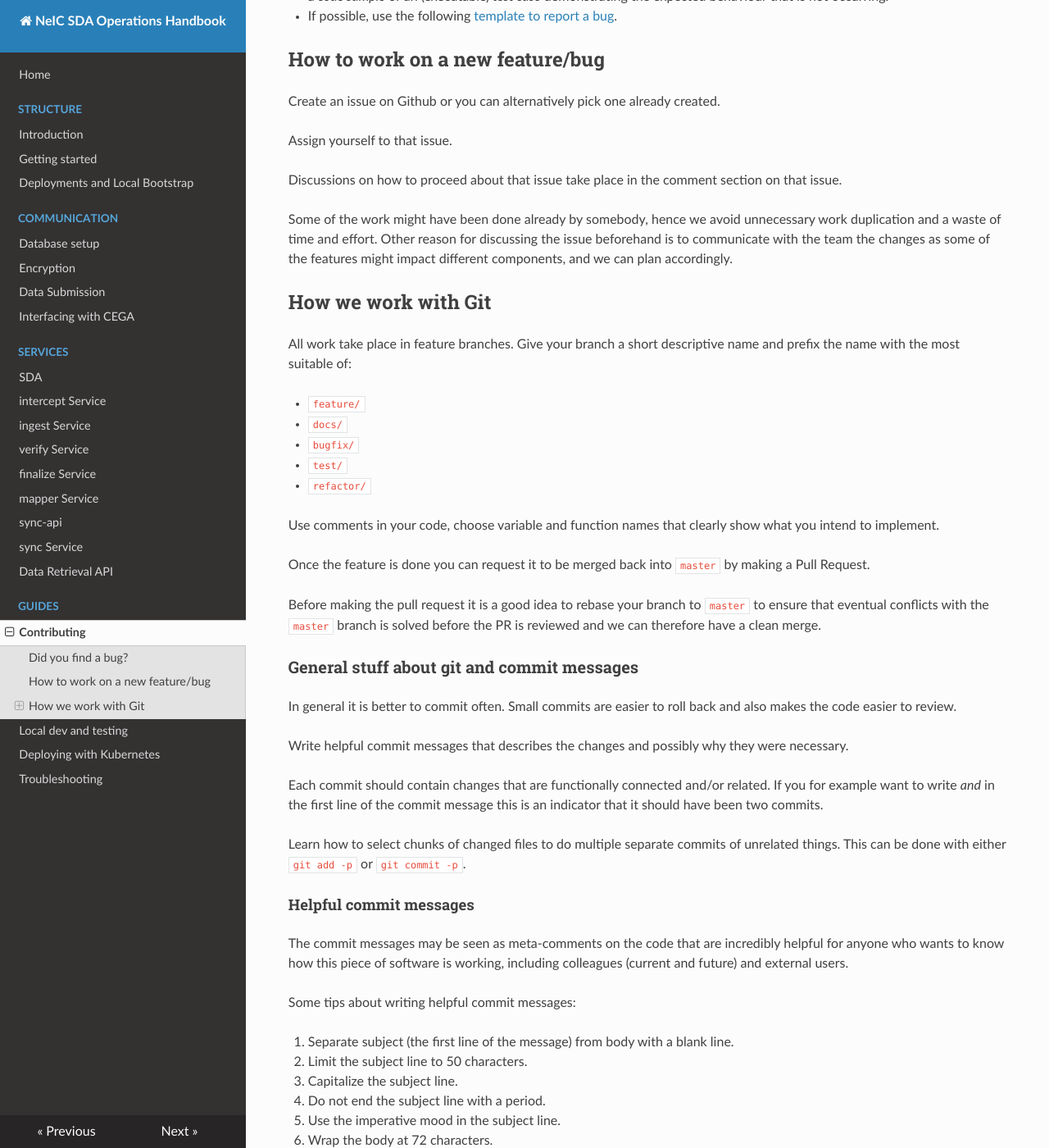
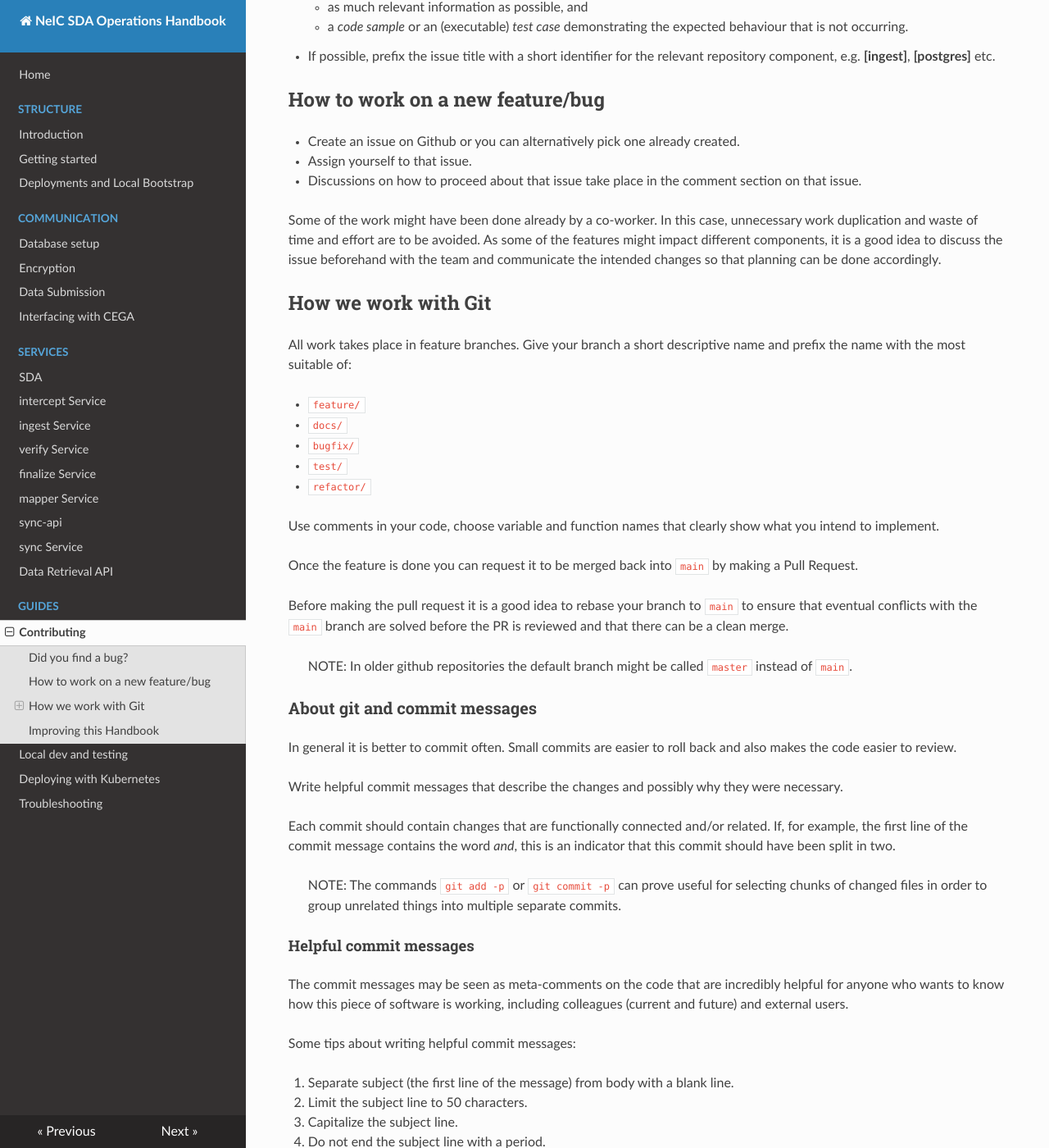
Before and after one commit to neicnordic/neic-sda, an MkDocs documentation site: the page built from docs/CONTRIBUTING.md, in a window 1280 px wide and 1400 px high, scrolled down 400 px. Shown: the whole window at 82% size. Built offline with MkDocs 1.6.1, drawn with Linux system fonts in a browser that asks for light colours; nearby versions of some CDN libraries; some of the changed text lies outside the part shown.

Commit message:
update contribution guide section

```diff
--- a/docs/CONTRIBUTING.md
+++ b/docs/CONTRIBUTING.md
@@ -4,54 +4,55 @@
 
 ## Did you find a bug?
 
-* Ensure that the bug was not already reported by [searching under Issues].
+- Ensure that the bug was not already reported by [searching under Issues] in the `neicnordic/sensitive-data-archive` [NeIC Github repo].
 
-* If you're unable to find an (open) issue addressing the problem, [open a new one]. Be sure to prefix the issue title with **[BUG]** and to include:
+- If you're unable to find an (open) issue addressing the problem, open a new one by using the following [template to report a bug]. Be sure to include:
 
-  - a *clear* description,
-  - as much relevant information as possible, and
-  - a *code sample* or an (executable) *test case* demonstrating the expected behaviour that is not occurring.
+      - a *clear* description,
+      - as much relevant information as possible, and
+      - a *code sample* or an (executable) *test case* demonstrating the expected behaviour that is not occurring.
 
-* If possible, use the following [template to report a bug].
-
+- If possible, prefix the issue title with a short identifier for the relevant repository component, e.g. **[ingest]**, **[postgres]** etc.
 
 ## How to work on a new feature/bug
 
-Create an issue on Github or you can alternatively pick one already created.
+- Create an issue on Github or you can alternatively pick one already created.
 
-Assign yourself to that issue.
+- Assign yourself to that issue.
 
-Discussions on how to proceed about that issue take place in the comment section on that issue.
+- Discussions on how to proceed about that issue take place in the comment section on that issue.
 
-Some of the work might have been done already by somebody, hence we avoid unnecessary work duplication and a waste of time and effort. Other reason for discussing the issue beforehand is to communicate with the team the changes as some of the features might impact different components, and we can plan accordingly.
+Some of the work might have been done already by a co-worker. In this case, unnecessary work duplication and waste of time and effort are to be avoided. As some of the features might impact different components, it is a good idea to discuss the issue beforehand with the team and communicate the intended changes so that planning can be done accordingly.
 
 ## How we work with Git
 
-All work take place in feature branches. Give your branch a short descriptive name and prefix the name with the most suitable of:
+All work takes place in feature branches. Give your branch a short descriptive name and prefix the name with the most suitable of:
 
-   * `feature/`
-   * `docs/`
-   * `bugfix/`
-   * `test/`
-   * `refactor/`
+- `feature/`
+- `docs/`
+- `bugfix/`
+- `test/`
+- `refactor/`
 
 Use comments in your code, choose variable and function names that clearly show what you intend to implement.
 
-Once the feature is done you can request it to be merged back into `master` by making a Pull Request.
+Once the feature is done you can request it to be merged back into `main` by making a Pull Request.
 
-Before making the pull request it is a good idea to rebase your branch to `master` to ensure that eventual conflicts with the `master` branch is solved before the PR is reviewed and we can therefore have a clean merge.
+Before making the pull request it is a good idea to rebase your branch to `main` to ensure that eventual conflicts with the `main` branch are solved before the PR is reviewed and that there can be a clean merge.
+> NOTE:
+> In older github repositories the default branch might be called `master` instead of `main`.
 
 
-### General stuff about git and commit messages
+### About git and commit messages
 
 In general it is better to commit often. Small commits are easier to roll back and also makes the code easier to review.
 
-Write helpful commit messages that describes the changes and possibly why they were necessary.
+Write helpful commit messages that describe the changes and possibly why they were necessary.
 
-Each commit should contain changes that are functionally connected and/or related. If you for example want to write _and_ in the first line of the commit message this is an indicator that it should have been two commits.
+Each commit should contain changes that are functionally connected and/or related. If, for example, the first line of the commit message contains the word *and*, this is an indicator that this commit should have been split in two.
 
-Learn how to select chunks of changed files to do multiple separate commits of unrelated things. This can be done with either `git add -p` or `git commit -p`.
-
+> NOTE:
+> The commands `git add -p` or `git commit -p` can prove useful for selecting chunks of changed files in order to group unrelated things into multiple separate commits.
 
 #### Helpful commit messages
 
@@ -74,30 +75,41 @@
 
 A code review is initiated when someone has made a Pull Request in the appropriate repo on github.
 
-Work should not continue on the branch _unless_ it is a [Draft Pull Request](https://github.blog/2019-02-14-introducing-draft-pull-requests/). Once the PR is marked ready the review can start.
+Work should not continue on the branch *unless* it is a [Draft Pull Request](https://github.blog/2019-02-14-introducing-draft-pull-requests/). Once the PR is marked ready the review can start.
 
-The initiator of the PR should recruit [@sensitive-data-development-collaboration](https://github.com/orgs/neicnordic/teams/sensitive-data-development-collaboration) team that get assigned reviewer duty on the branch.
+The initiator of the PR should assign the [@sensitive-data-development-collaboration](https://github.com/orgs/neicnordic/teams/sensitive-data-development-collaboration) team for reviewer duty on the branch.
 
-Other people may also look at and review the code.
+Other people may also look at the PR and review the code.
 
-A reviewers job is to:
+A reviewer's job is to:
 
-  * Write polite and friendly comments - remember that it can be tough to have other people criticizing your work, a little kindness goes a long way. This does not mean we should not comment on things that need to be changed of course.
-  * Read the code and make sure it is understandable
-  * Make sure that commit messages and commits are structured so that it is possible to understand why certain changes were made.
-  * Ensure that the test-suite covers the new behavior
+- Write polite and friendly comments - remember that it can be tough to have other people criticizing your work, a little kindness goes a long way. This does not mean we should not comment on things that need to be changed of course.
+- Read the code and make sure it is understandable
+- Make sure that commit messages and commits are structured so that it is possible to understand why certain changes were made.
+- Ensure that the test-suite covers the new behavior
 
-It is _not_ the reviewers job to checkout and run the code - that is what the test-suite is for.
+It is *not* the reviewer's job to checkout and run the code - that is what the test-suite is for.
 
-Once at least 3 reviews from 3 different partners are positive the Pull Request can be _merged_ into `master` and the feature branch deleted.
+Once at least 3 reviews from 3 different partners are positive, the Pull Request can be *merged* into `main` and the feature branch deleted.
 
-If it takes long for some partner to review code we try to contact them on slack to see what the problem is and if it can be resolved quickly or whether it's ok to merge.
+If it takes long for some partner to review code, it is common practice to try to contact them on slack to see what the problem is and if it can be resolved quickly or whether it's ok to merge.
+
+## Improving this Handbook
+
+If you have suggestions for improving the SDA Operations Handbook, found a typo or mistake, or wish to contribute by extending the documentation you are welcome to open an Issue or a Pull Request in the `neicnordic/neic-sda` [NeIC SDA Operations Handbook Github repo] following the guidelines above.
+
+- To avoid duplicates, check the [open Issues] in the `neicnordic/neic-sda` repo before opening a new one.
+- To propose changes use the repository's [template to open a new Pull Request] and try to fill in enough information to sufficiently describe the PR.
+
 
 ----
 
 Thanks again,
 /NeIC System Developers
 
-[searching under Issues]: https://github.com/neicnordic/sensitive-data-archive/issues?utf8=%E2%9C%93&q=is%3Aissue%20label%3Abug%20%5BBUG%5D%20in%3Atitle
-[open a new one]: https://github.com/neicnordic/sensitive-data-archive/issues/new?title=%5BBUG%5D
-[template to report a bug]: https://github.com/neicnordic/sensitive-data-archive/issues/new?template=bug-report.md
+[searching under Issues]: https://github.com/neicnordic/sensitive-data-archive/issues?utf8=%E2%9C%93&q=is%3Aissue%20label%3Abug
+[template to report a bug]: https://github.com/neicnordic/sensitive-data-archive/issues/new?assignees=&labels=bug&projects=&template=BUG_REPORT.md
+[NeIC Github repo]: https://github.com/neicnordic/sensitive-data-archive
+[NeIC SDA Operations Handbook Github repo]: https://github.com/neicnordic/neic-sda
+[open Issues]: https://github.com/neicnordic/neic-sda/issues
+[template to open a new Pull Request]: https://github.com/neicnordic/neic-sda/blob/master/.github/PULL_REQUEST_TEMPLATE.md
--- a/docs/dictionary/wordlist.txt
+++ b/docs/dictionary/wordlist.txt
@@ -363,3 +363,4 @@
 SPRINGFRAMEWORK
 env
 programmatically
+assignees
```
